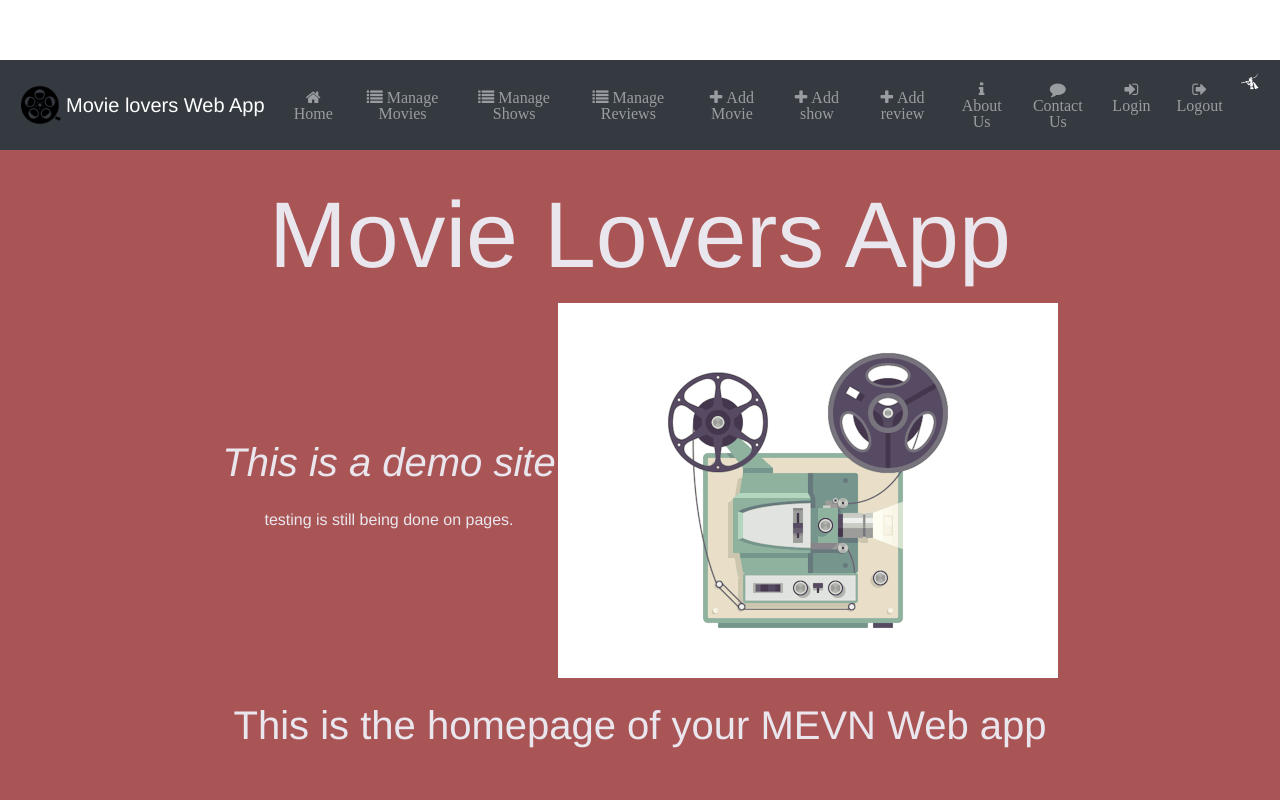
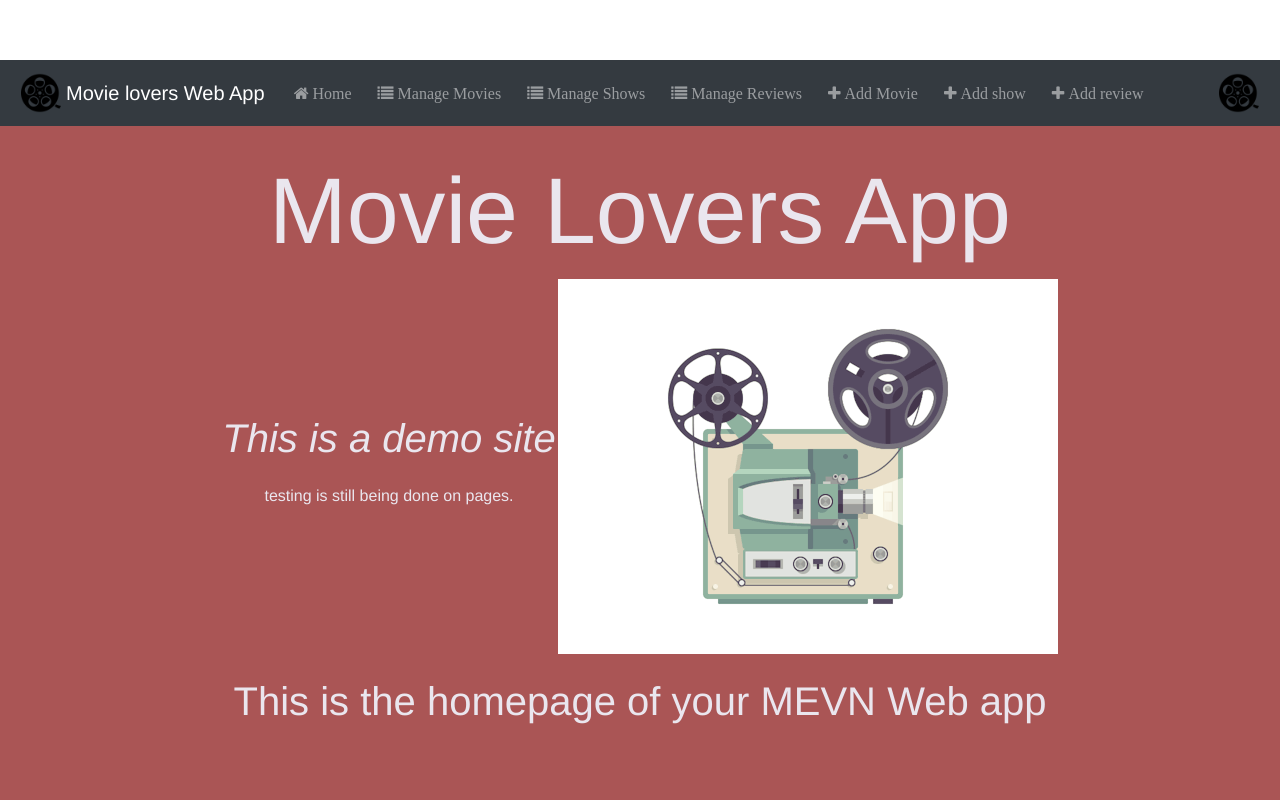
Before and after one commit to RyanMckenna95/movieLovers-frontend, a Vue app: page / in a window 1280 px wide. Shown: the top 800 px of the page. Built offline with nearby package versions, Linux system fonts and the light colour scheme; what vue-sweetalert, vue-sweetalert2, vue-tables-2, vueform would draw is missing.

Commit message:
small changes

```diff
--- a/src/App.vue
+++ b/src/App.vue
@@ -15,11 +15,7 @@
           <b-nav-item to="/addReview"><i class="fa fa-plus" style="padding: 5px"> Add review</i></b-nav-item>
         </b-navbar-nav>
         <b-navbar-nav class="ml-auto">
-          <b-nav-item to="/about"><i class="fa fa-info" style="padding: 5px"> About Us</i></b-nav-item>
-          <b-nav-item to="/contact"><i class="fa fa-comment" style="padding: 5px"> Contact Us</i></b-nav-item>
-          <b-nav-item to="/login"><i class="fa fa-sign-in" style="padding: 5px"> Login </i></b-nav-item>
-          <b-nav-item to="/logout"><i class="fa fa-sign-out" style="padding: 5px"> Logout </i></b-nav-item>
-          <i class="fa fa-pied-piper-alt fa-1x" style="padding: 5px; color: white;"></i>
+          <img id="logo2" src="./assets/reel.png" class="img-circle" style="padding: 5px">
         </b-navbar-nav>
       </b-collapse>
     </b-navbar>
@@ -47,6 +43,10 @@ export default {
     height: 50px;
     width: 50px;
   }
+#logo2 {
+  height: 50px;
+  width: 50px;
+}
 .VueTables__sortable {
   cursor: pointer;
 }
```
